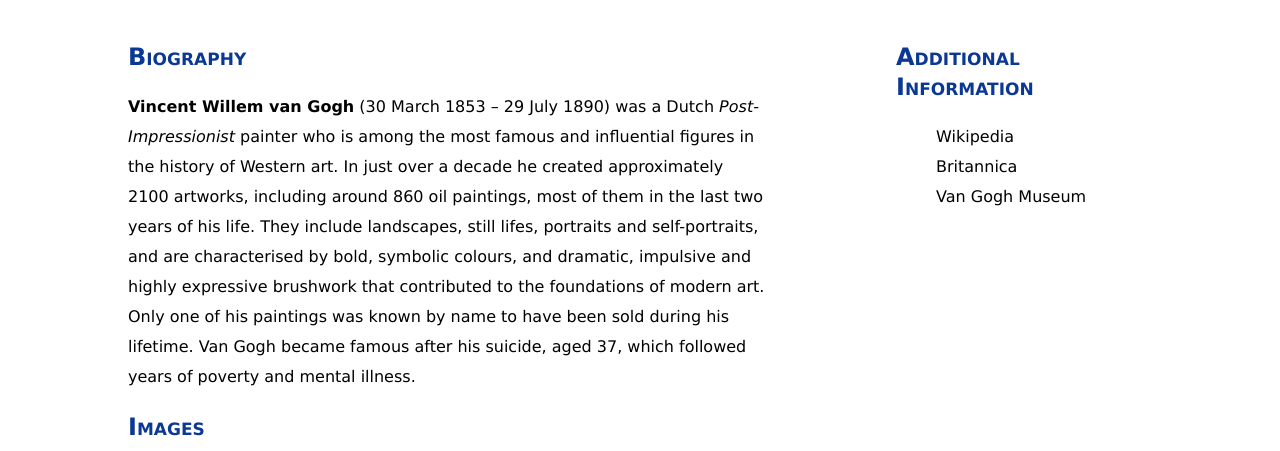
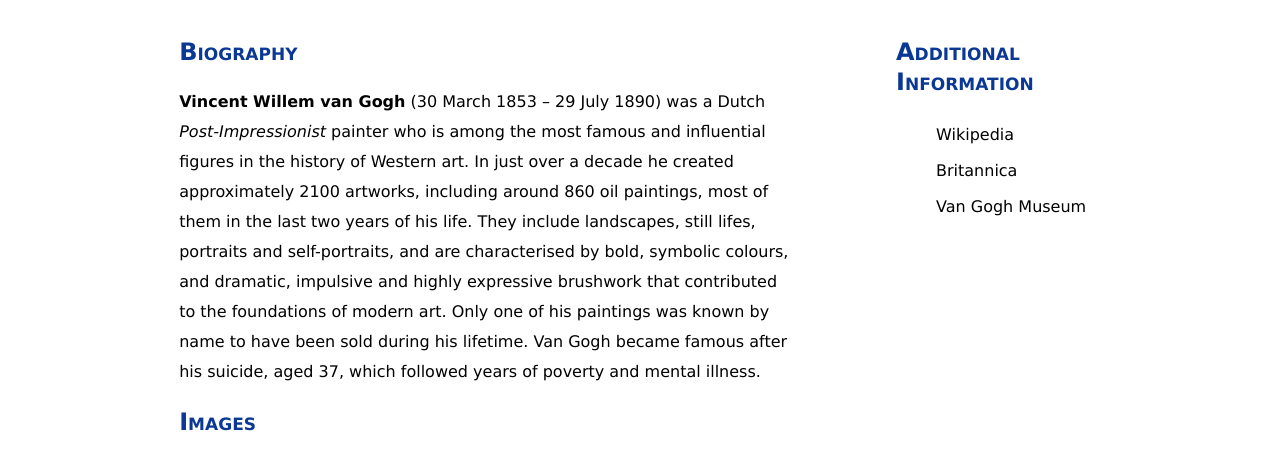
Before and after one commit to carmenccc/assignment1, a plain HTML site: page index.html in a window 1280 px wide. Shown: the part 116-567 px from the top of the page. Drawn offline with Linux system fonts and the light colour scheme.

Commit message:
change body width

```diff
--- a/css/main.css
+++ b/css/main.css
@@ -1,7 +1,7 @@
 /*Huiwen Cai 8922586*/
 body {
-	width: 90vw;
-    max-width: 100vw;
+	width: 80vw;
+    max-width: 1100px;
     margin: auto;
     font: normal normal normal 16px/30px 'Lucida Sans Unicode', Geneva, Verdana, sans-serif;
     padding: 0 5vw 0 5vw;
@@ -30,16 +30,16 @@ footer p {
 
 main {
     float: left;
-    width: 50vw;
-    padding: 0 3vw 0 3vw;
-    margin: 2vw;
+    width: 60%;
+    padding: 0 3% 0 3%;
+    margin: 2%;
 }
 
 aside {
     float: right;
-    width: 20vw;
-    padding: 0 3vw 0 3vw;
-    margin: 2vw;
+    width: 20%;
+    padding: 0 3% 0 3%;
+    margin: 2%;
 }
 
 .mainimg {
@@ -59,6 +59,7 @@ q {
 
 ul li {
     list-style-type: none;
+    line-height:36px;
 }
 
 li>a {
```
Also changed, not shown: index.html (+1 -1 lines).
